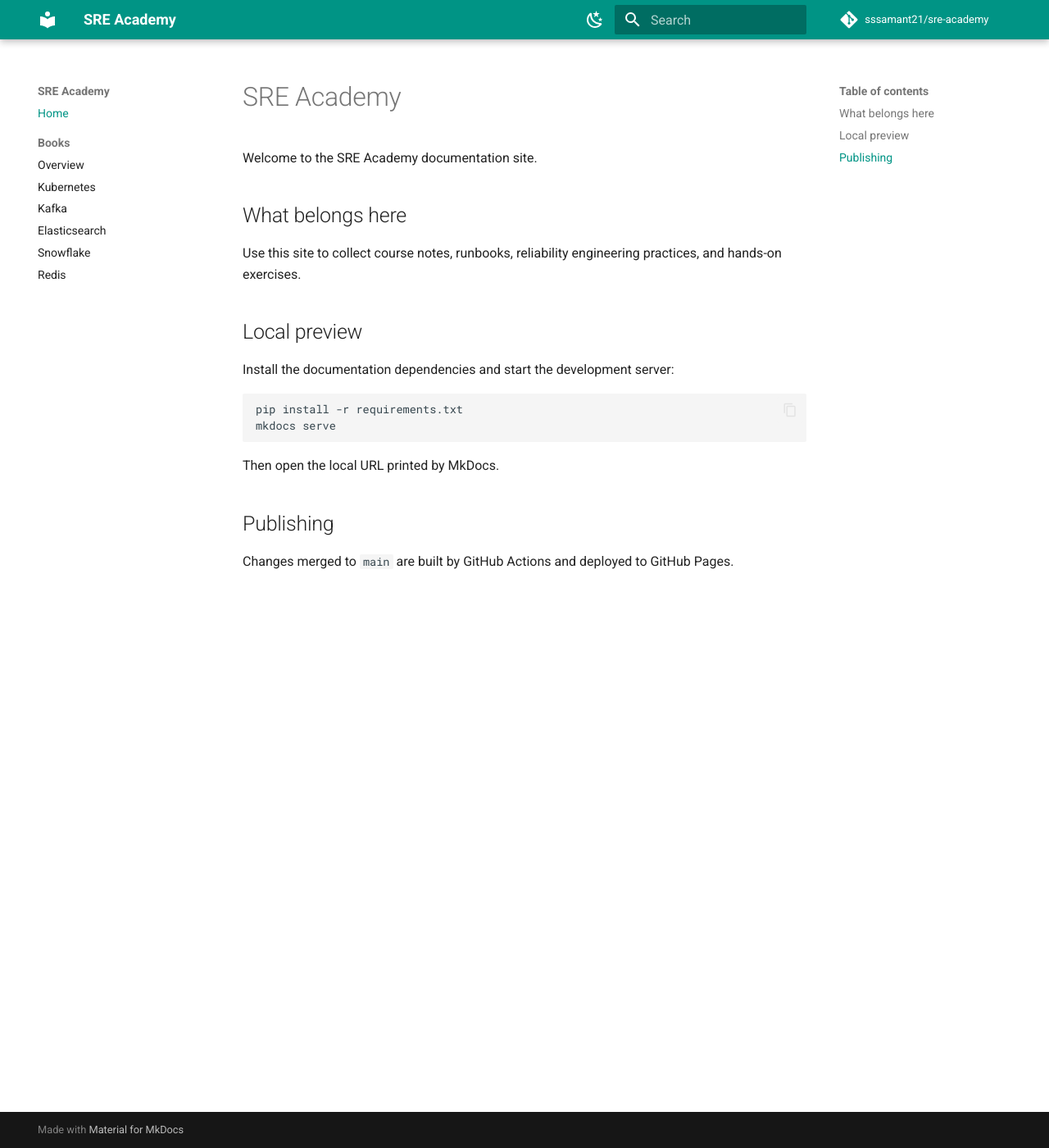
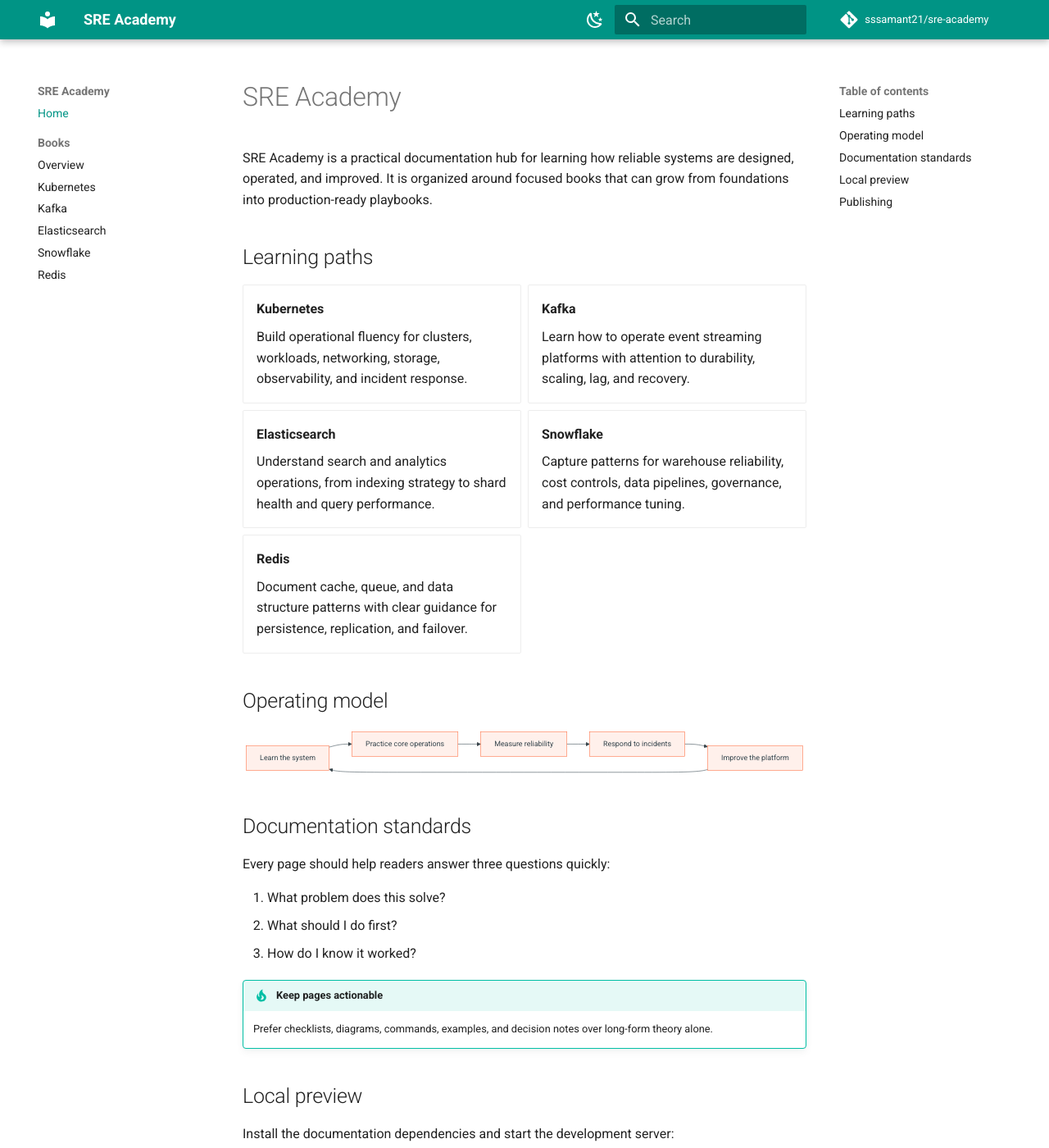
Before and after one commit to sssamant21/sre-academy, an MkDocs documentation site: the page built from docs/index.md, in a window 1280 px wide and 1400 px high. Shown: the whole window at 82% size. Built offline with MkDocs 1.6.1 and Material for MkDocs 9.7.7, drawn with Linux system fonts in a browser that asks for light colours; comment, search, counter and statistics services are not loaded.

Commit message:
Create professional documentation homepage

````diff
--- a/docs/index.md
+++ b/docs/index.md
@@ -1,10 +1,54 @@
 # SRE Academy
 
-Welcome to the SRE Academy documentation site.
+SRE Academy is a practical documentation hub for learning how reliable systems are designed, operated, and improved. It is organized around focused books that can grow from foundations into production-ready playbooks.
 
-## What belongs here
+## Learning paths
 
-Use this site to collect course notes, runbooks, reliability engineering practices, and hands-on exercises.
+<div class="grid cards" markdown>
+
+- **Kubernetes**
+
+    Build operational fluency for clusters, workloads, networking, storage, observability, and incident response.
+
+- **Kafka**
+
+    Learn how to operate event streaming platforms with attention to durability, scaling, lag, and recovery.
+
+- **Elasticsearch**
+
+    Understand search and analytics operations, from indexing strategy to shard health and query performance.
+
+- **Snowflake**
+
+    Capture patterns for warehouse reliability, cost controls, data pipelines, governance, and performance tuning.
+
+- **Redis**
+
+    Document cache, queue, and data structure patterns with clear guidance for persistence, replication, and failover.
+
+</div>
+
+## Operating model
+
+```mermaid
+graph LR
+    Learn[Learn the system] --> Practice[Practice core operations]
+    Practice --> Observe[Measure reliability]
+    Observe --> Respond[Respond to incidents]
+    Respond --> Improve[Improve the platform]
+    Improve --> Learn
+```
+
+## Documentation standards
+
+Every page should help readers answer three questions quickly:
+
+1. What problem does this solve?
+2. What should I do first?
+3. How do I know it worked?
+
+!!! tip "Keep pages actionable"
+    Prefer checklists, diagrams, commands, examples, and decision notes over long-form theory alone.
 
 ## Local preview
 
````
